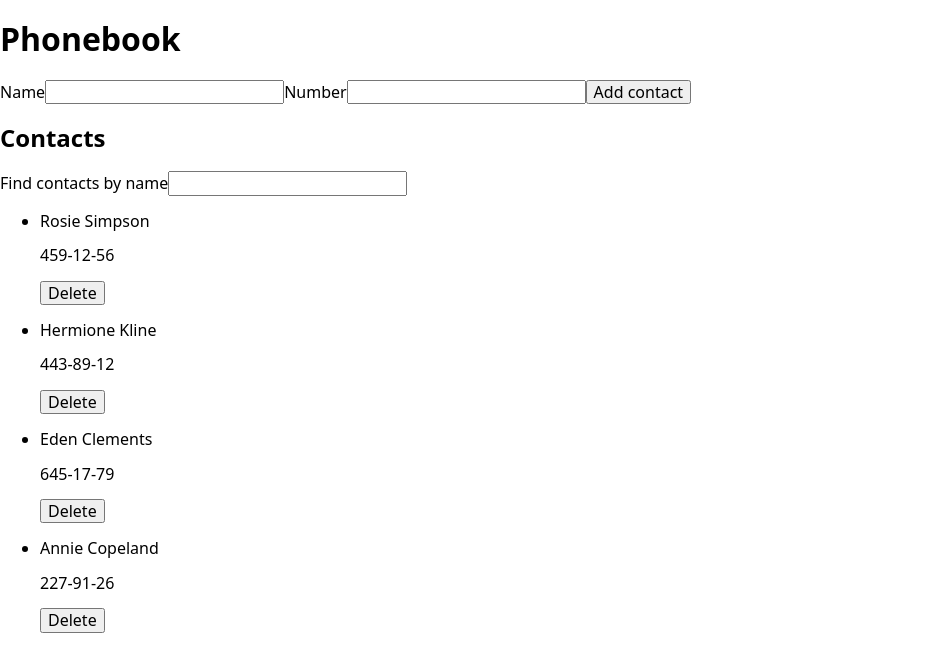
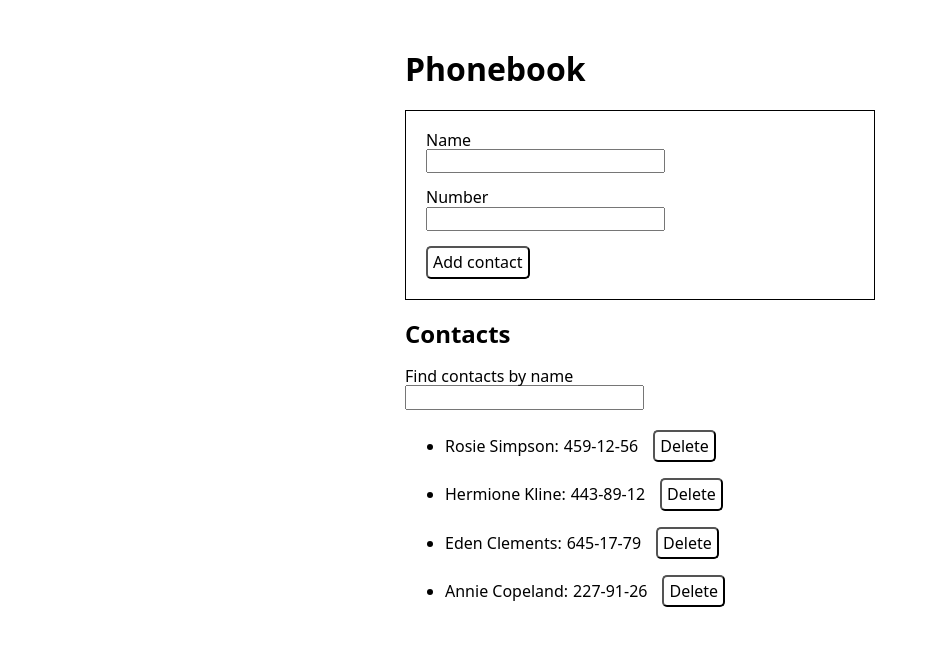
Before and after one commit to almeln/goit-react-hw-02-phonebook, a React (Create React App) app: page / in a window 1280 px wide. Shown: the top 672 px of the page, without its empty margins (0-937 px from the left). Built offline with nearby package versions, Linux system fonts and the light colour scheme.

Commit message:
adds styles

```diff
--- a/src/components/App.jsx
+++ b/src/components/App.jsx
@@ -2,6 +2,7 @@ import React, { Component } from 'react';
 import { v4 as uuidv4 } from 'uuid';
 import ContactForm from './ContactForm';
 import ContactList from './ContactList';
+import Container from './Container';
 import Filter from './Filter';
 
 class App extends Component {
@@ -65,7 +66,7 @@ class App extends Component {
         const visibleContacts = this.getVisibleContacts();
 
         return (
-            <div>
+            <Container>
             <h1>Phonebook</h1>
             <ContactForm onSubmit={this.formSubmitHandler}></ContactForm>
             <h2>Contacts</h2>
@@ -74,7 +75,7 @@ class App extends Component {
             contacts={visibleContacts}
             onDeleteContact={this.deleteContact}
             ></ContactList>
-            </div>
+            </Container>
         )
     }
 };
--- a/src/components/ContactForm/ContactForm.js
+++ b/src/components/ContactForm/ContactForm.js
@@ -1,4 +1,5 @@
 import React, { Component } from 'react';
+import css from './ContactForm.module.css';
 
 class ContactForm extends Component {
   state = {
@@ -33,10 +34,11 @@ class ContactForm extends Component {
 
   render() {
     return (
-      <form onSubmit={this.handleSubmit}>
-        <label>
+      <form className={css.form} onSubmit={this.handleSubmit}>
+        <label className={css.formInputLabel}>
           Name
           <input
+            className={css.formInput}
             type="text"
             name="name"
             value={this.state.name}
@@ -46,9 +48,10 @@ class ContactForm extends Component {
             required
           />
         </label>
-        <label>
+        <label className={css.formInputLabel}>
           Number
           <input
+            className={css.formInput}
             type="tel"
             name="number"
             value={this.state.number}
@@ -58,7 +61,9 @@ class ContactForm extends Component {
             required
           />
         </label>
-        <button type="submit">Add contact</button>
+        <button className={css.formInputBtn} type="submit">
+          Add contact
+        </button>
       </form>
     );
   }
--- /dev/null
+++ b/src/components/ContactForm/ContactForm.module.css
@@ -0,0 +1,25 @@
+.form {
+  border: 1px solid black;
+  padding: 20px;
+  display: block;
+}
+
+.formInput {
+  display: block;
+  margin-bottom: 15px;
+}
+
+.formInputLabel {
+  color: black;
+  font-weight: 500;
+}
+
+.formInputBtn {
+  background-color: white;
+  padding: 5px;
+  border-radius: 5px;
+}
+
+.formInputBtn:hover {
+  background-color: violet;
+}
--- a/src/components/ContactItem/ContactItem.js
+++ b/src/components/ContactItem/ContactItem.js
@@ -1,13 +1,27 @@
 import React from 'react';
+import PropTypes from 'prop-types';
+
+import css from './ContactItem.module.css';
 
 const ContactItem = ({ id, name, number, onDeleteContact }) => {
   return (
-    <li>
-      <p>{name}</p>
-      <p>{number}</p>
-      <button onClick={() => onDeleteContact(id)}>Delete</button>
+    <li className={css.contactItem}>
+      <p>
+        <span className={css.contactItemName}>{name}:</span>
+        <span className={css.contactItemNumber}>{number}</span>
+        <button className={css.deleteBtn} onClick={() => onDeleteContact(id)}>
+          Delete
+        </button>
+      </p>
     </li>
   );
 };
 
+ContactItem.propTypes = {
+  id: PropTypes.string.isRequired,
+  name: PropTypes.string.isRequired,
+  number: PropTypes.string.isRequired,
+  onDeleteContact: PropTypes.func.isRequired,
+};
+
 export default ContactItem;
--- /dev/null
+++ b/src/components/ContactItem/ContactItem.module.css
@@ -0,0 +1,17 @@
+.contactItemName {
+  margin-right: 5px;
+}
+
+.contactItemNumber {
+  margin-right: 15px;
+}
+
+.deleteBtn {
+  background-color: white;
+  padding: 5px;
+  border-radius: 5px;
+}
+
+.deleteBtn:hover {
+  background-color: violet;
+}
--- /dev/null
+++ b/src/components/Container/Container.js
@@ -0,0 +1,8 @@
+import React from 'react';
+import css from './Container.module.css';
+
+const Container = ({ children }) => (
+  <div className={css.container}>{children}</div>
+);
+
+export default Container;
--- /dev/null
+++ b/src/components/Container/Container.module.css
@@ -0,0 +1,8 @@
+.container {
+  margin-left: auto;
+  margin-right: auto;
+  padding-top: 30px;
+  padding-left: 15px;
+  padding-right: 15px;
+  width: 500px;
+}
--- /dev/null
+++ b/src/components/Container/index.js
@@ -0,0 +1 @@
+export { default } from './Container';
--- a/src/components/Filter/Filter.js
+++ b/src/components/Filter/Filter.js
@@ -1,10 +1,22 @@
 import React from 'react';
+import css from './Filter.module.css';
+import PropTypes from 'prop-types';
 
 const Filter = ({ value, onChange }) => (
   <label>
     Find contacts by name
-    <input type="text" value={value} onChange={onChange} />
+    <input
+      className={css.filterInput}
+      type="text"
+      value={value}
+      onChange={onChange}
+    />
   </label>
 );
 
+Filter.propTypes = {
+  value: PropTypes.string.isRequired,
+  onChange: PropTypes.func.isRequired,
+};
+
 export default Filter;
--- /dev/null
+++ b/src/components/Filter/Filter.module.css
@@ -0,0 +1,4 @@
+.filterInput {
+  display: block;
+  margin-bottom: 20px;
+}
```
Also changed, not shown: src/components/ContactList/ContactList.js (+7 -0 lines).
